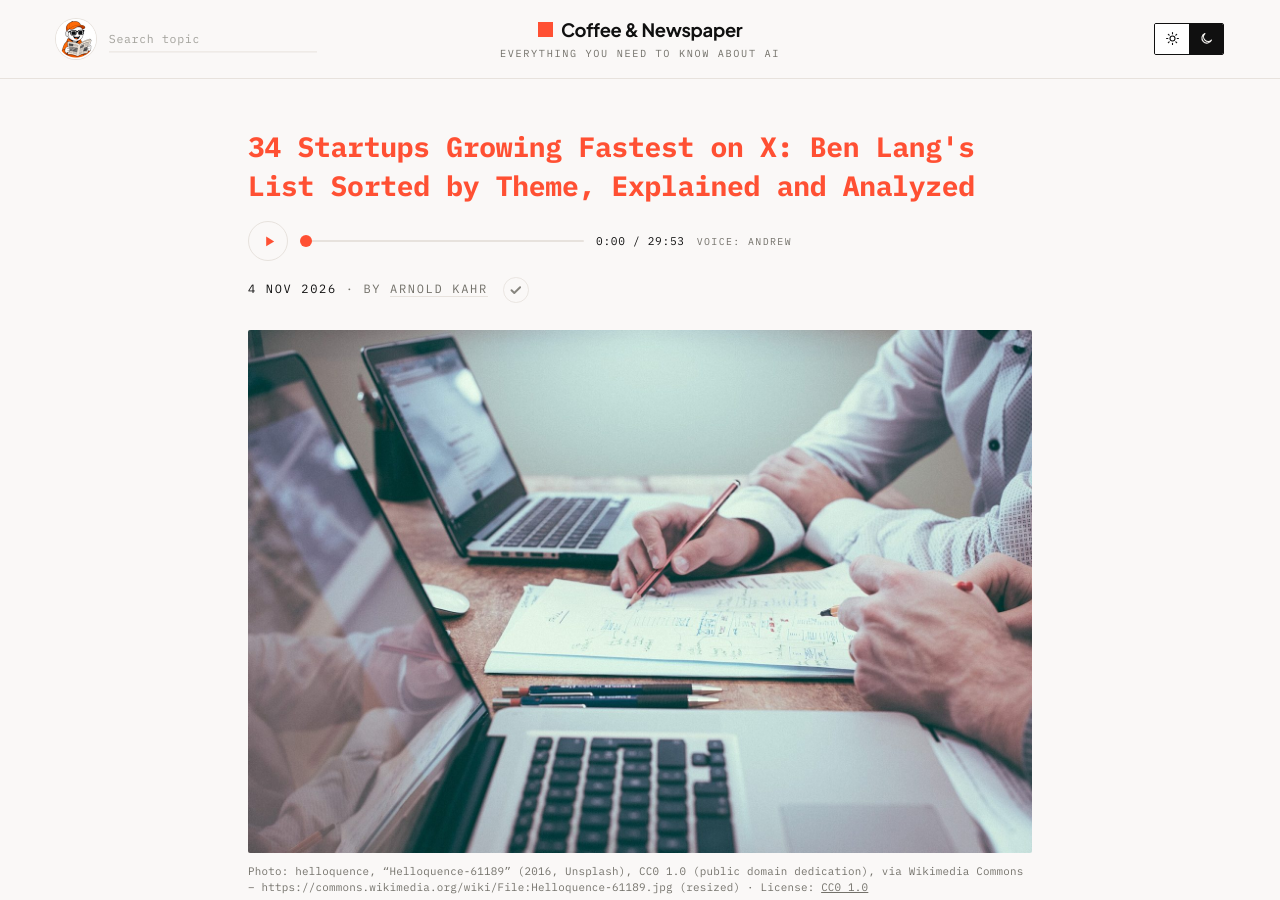
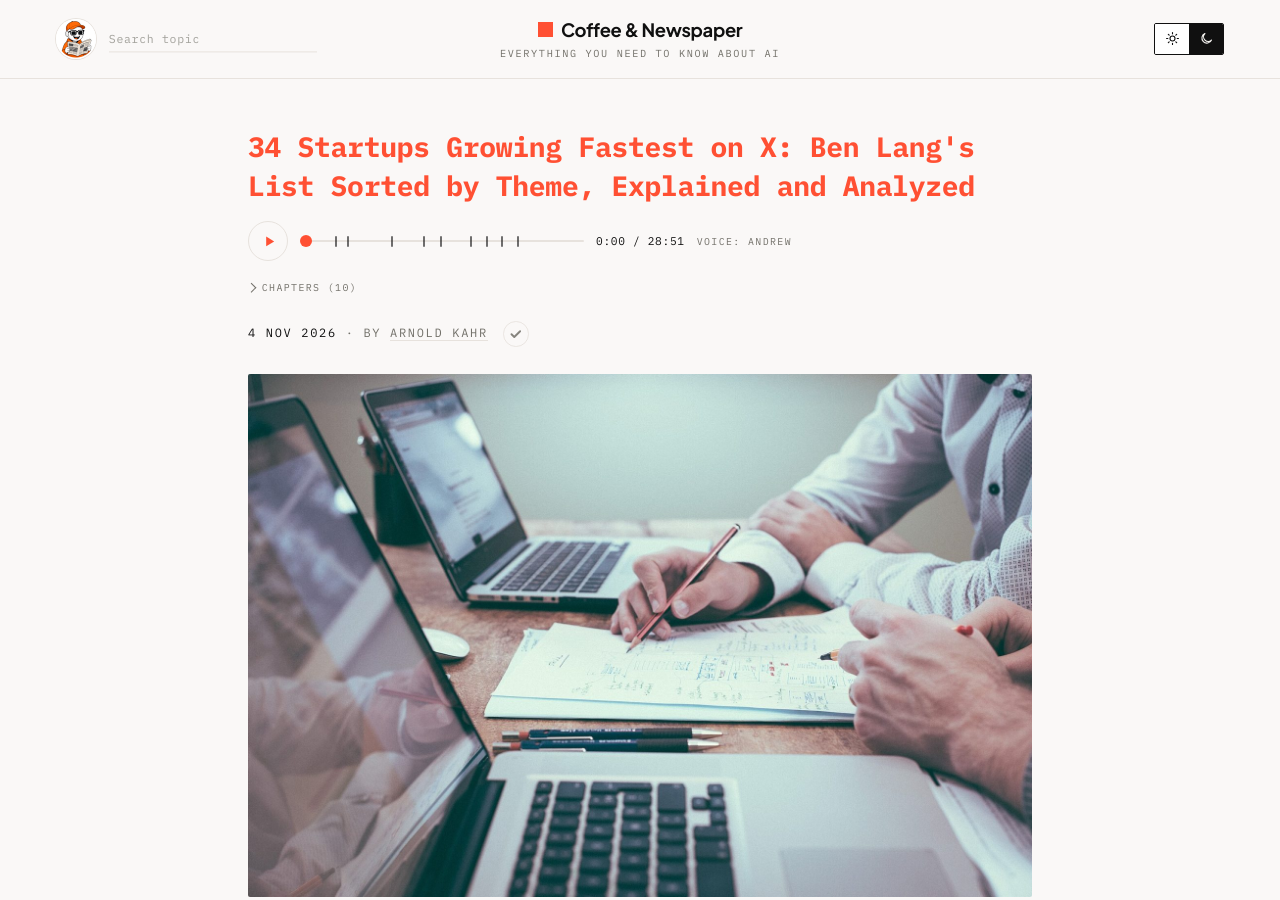
Before and after one commit to architect-high-level-core/coffee-and-newspaper, a Jekyll site: the page built from _posts/2026-11-04-fastest-growing-startups-on-x.md, in a window 1280 px wide and 900 px high. Built offline with Jekyll 4.4.1, drawn with Linux system fonts in a browser that asks for light colours; part of the change alters nothing that is shown.

Commit message:
Audio chapters: backfill fastest-growing-startups-on-x

```diff
--- a/_posts/2026-11-04-fastest-growing-startups-on-x.md
+++ b/_posts/2026-11-04-fastest-growing-startups-on-x.md
@@ -14,7 +14,18 @@ image_license_url: "https://creativecommons.org/publicdomain/zero/1.0/"
 image_description: "Stock photo from Unsplash by the user helloquence, dated 30 January 2016 and shared on Wikimedia Commons under CC0. It shows a close-up of a wooden desk with three open laptops, pencils and a printed sheet covered with hand-drawn diagrams and notes. Two people, seen only as hands and shirt sleeves, point at the sheet. The image stands for early-stage teamwork and planning in general. It does not show any of the companies, founders or products named in this article."
 audio: /assets/audio/fastest-growing-startups-on-x.mp3
 audio_voice: Andrew
-audio_duration: "29:53"
+audio_duration: "28:51"
+audio_chapters:
+  - {t: 0, title: "Intro"}
+  - {t: 190, title: "The whole list at a glance"}
+  - {t: 266, title: "Infrastructure for AI agents and…"}
+  - {t: 548, title: "Compute, inference and model platforms"}
+  - {t: 754, title: "World models and multimodal research…"}
+  - {t: 860, title: "AI products for people and companies"}
+  - {t: 1052, title: "Robotics and physical AI"}
+  - {t: 1151, title: "Security and trust"}
+  - {t: 1246, title: "Outside the AI core"}
+  - {t: 1349, title: "Analyzing the list as a whole"}
 ---
 
 Lists of "hot startups" usually rank companies by money raised or by valuation. On November 1, 2026, Ben Lang ([@benln](https://x.com/benln)) took a different angle. He posted a list of the startups whose X accounts gained followers fastest over the previous 90 days ([original post](https://x.com/benln/status/2116939965536059887)). The list is a single image with 34 entries, each with a one-line description and a location. When we read it on November 3, the post had about 74,000 views, 765 likes and 865 bookmarks. The bookmark count is higher than the like count, which suggests many people saved it as a reference list.
```
Also changed, not shown: 1 other file.
